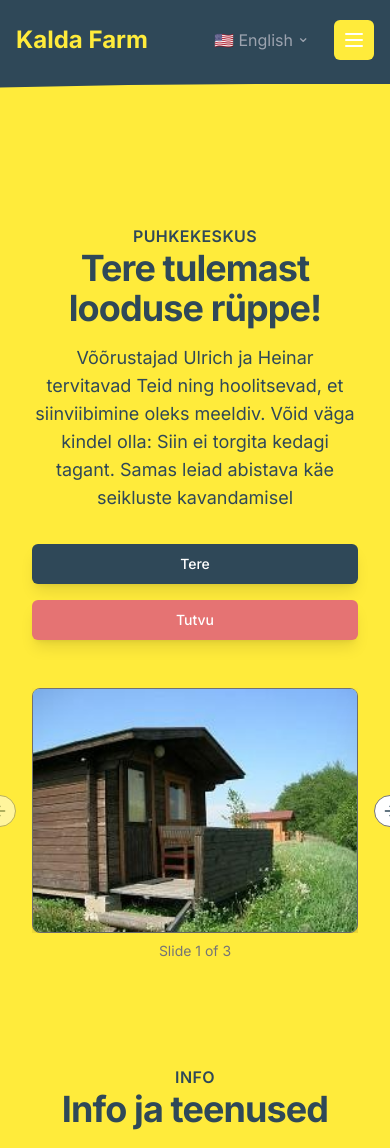
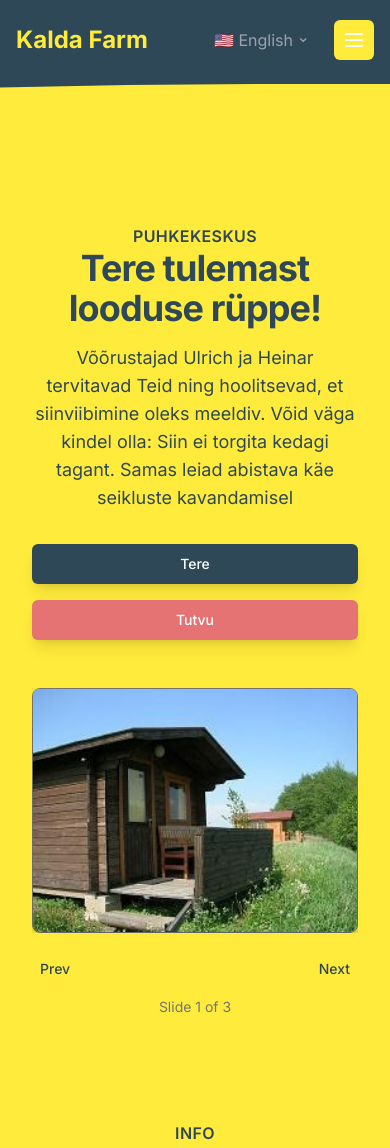
Before and after one commit to 77ccreed/kalda-next, a Next.js app: page /en in a window 390 px wide. Shown: the top 1148 px of the page. Built offline with nearby package versions, Linux system fonts and the light colour scheme.

Commit message:
refactor: Update CarouselHero component to include navigation buttons for mobile devices

```diff
--- a/src/components/CarouselHero.tsx
+++ b/src/components/CarouselHero.tsx
@@ -120,9 +120,23 @@ const CarouselHero = ({
                       </CarouselItem>
                     ))}
                   </CarouselContent>
-                  <CarouselPrevious />
-                  <CarouselNext />
+                  <CarouselPrevious className="hidden md:flex" />
+                  <CarouselNext className="hidden md:flex" />
                 </Carousel>
+                <div className="flex justify-between items-center md:hidden mt-4">
+                  <Button
+                    onClick={() => api?.scrollPrev()}
+                    className="p-2 bg-primary text-primary-foreground rounded-full"
+                  >
+                    Prev
+                  </Button>
+                  <Button
+                    onClick={() => api?.scrollNext()}
+                    className="p-2 bg-primary text-primary-foreground rounded-full"
+                  >
+                    Next
+                  </Button>
+                </div>
                 <div className="py-2 text-center text-sm text-muted-foreground">
                   Slide {current} of {count}
                 </div>
```
